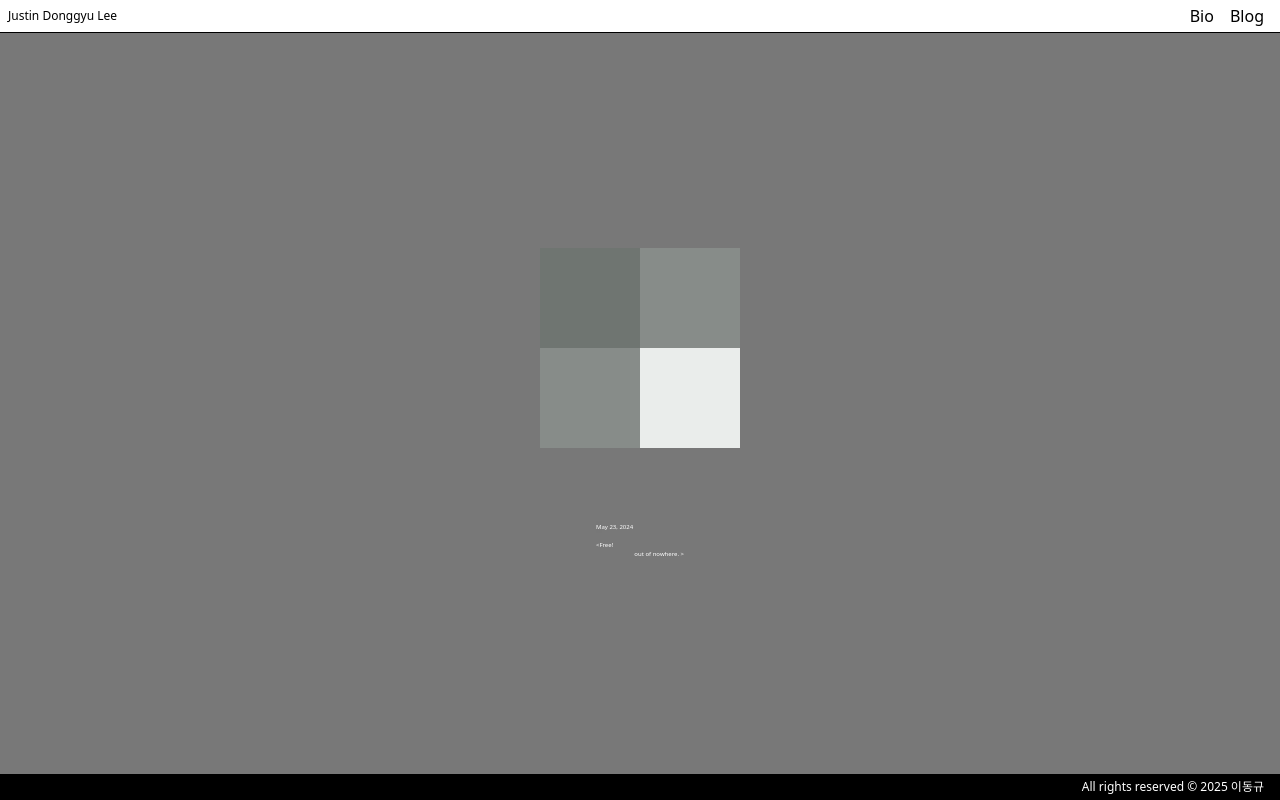
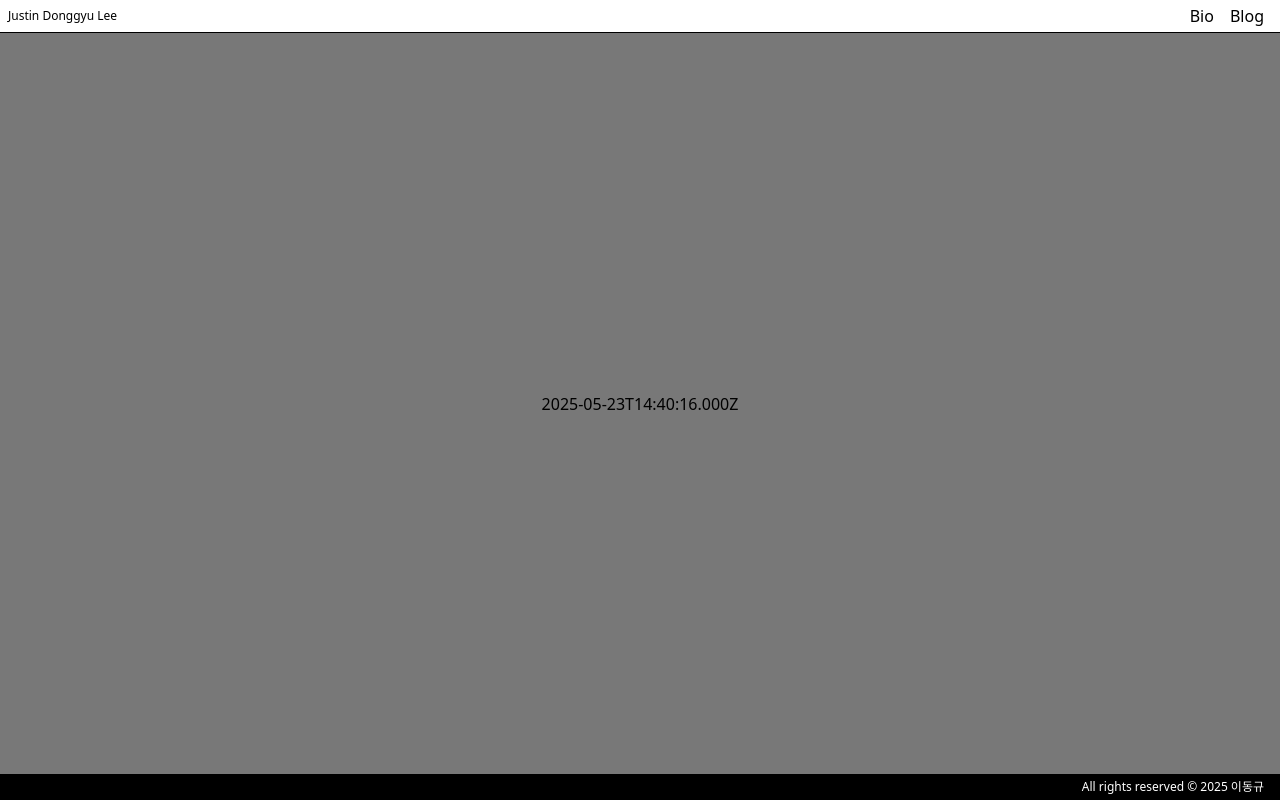
Before and after one commit to nninnnin/blogblog, a Next.js app: page / in a window 1280 px wide. Built offline with nearby package versions, Linux system fonts and the light colour scheme.

Commit message:
대문 바꿈

```diff
--- a/src/app/page.tsx
+++ b/src/app/page.tsx
@@ -3,6 +3,10 @@
 import clsx from "clsx";
 
 export default function Home() {
+  const Time = () => (
+    <div suppressHydrationWarning>{new Date().toISOString()}</div>
+  );
+
   return (
     <div
       className={clsx(
@@ -10,41 +14,7 @@ export default function Home() {
         "bg-[#787878]"
       )}
     >
-      <svg
-        className="mb-[75px] perspective-dramatic animate-colorize"
-        width="200"
-        height="200"
-      >
-        <rect
-          id="rect1"
-          className="mix-blend-soft-light"
-          x="0"
-          y="0"
-          width="100"
-          height="100"
-          fill="#5d5d5d"
-        ></rect>
-
-        <rect
-          id="rect2"
-          className="mix-blend-soft-light"
-          x="100"
-          y="100"
-          width="100"
-          height="100"
-          fill="#eeeeee"
-        ></rect>
-      </svg>
-
-      <div className="font-light text-[0.3em]">
-        <h2 className="animate-colorize-text">
-          <p className="font-medium">May 23, 2024</p>
-          <br />
-
-          <p>&lt;Free!</p>
-          <p className="ml-[8em]">out of nowhere. &gt;</p>
-        </h2>
-      </div>
+      <Time />
     </div>
   );
 }
```
